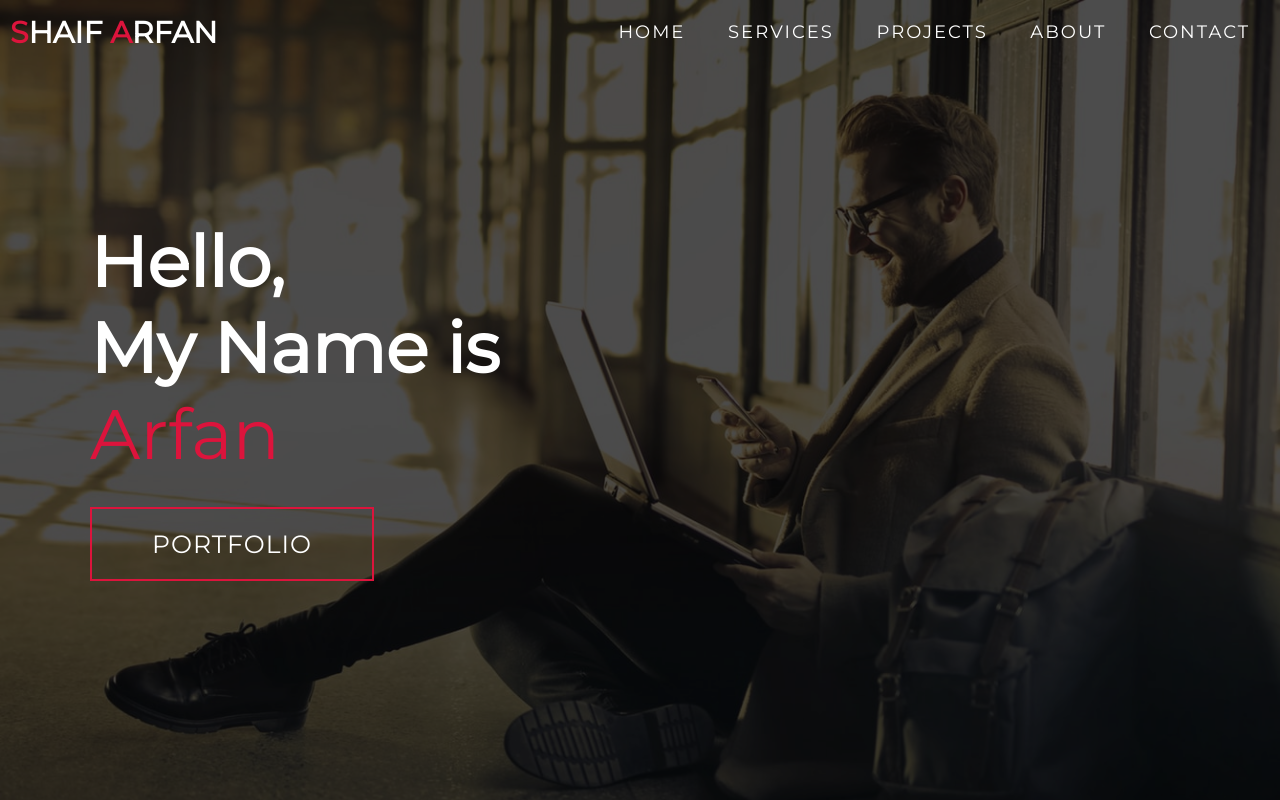
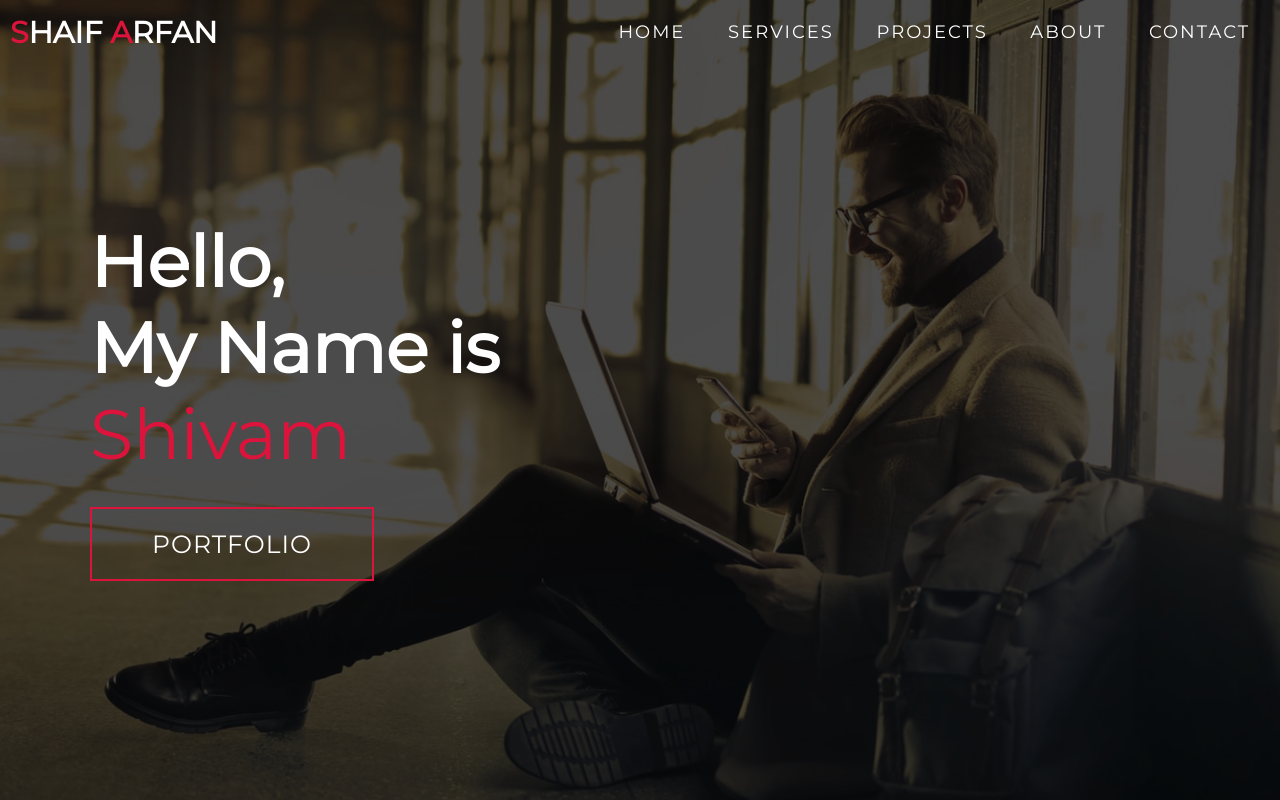
Before and after one commit to ShivamGunjan/One-Page-Portfolio, a plain HTML site: page index.html in a window 1280 px wide. Shown: the top 800 px of the page. Drawn offline with Linux system fonts and the light colour scheme.

Commit message:
Update index.html

```diff
--- a/index.html
+++ b/index.html
@@ -42,7 +42,7 @@
       <div>
         <h1>Hello, <span></span></h1>
         <h1>My Name is <span></span></h1>
-        <h1>Arfan <span></span></h1>
+        <h1>Shivam<span></span></h1>
         <a href="#projects" type="button" class="cta">Portfolio</a>
       </div>
     </div>
```
